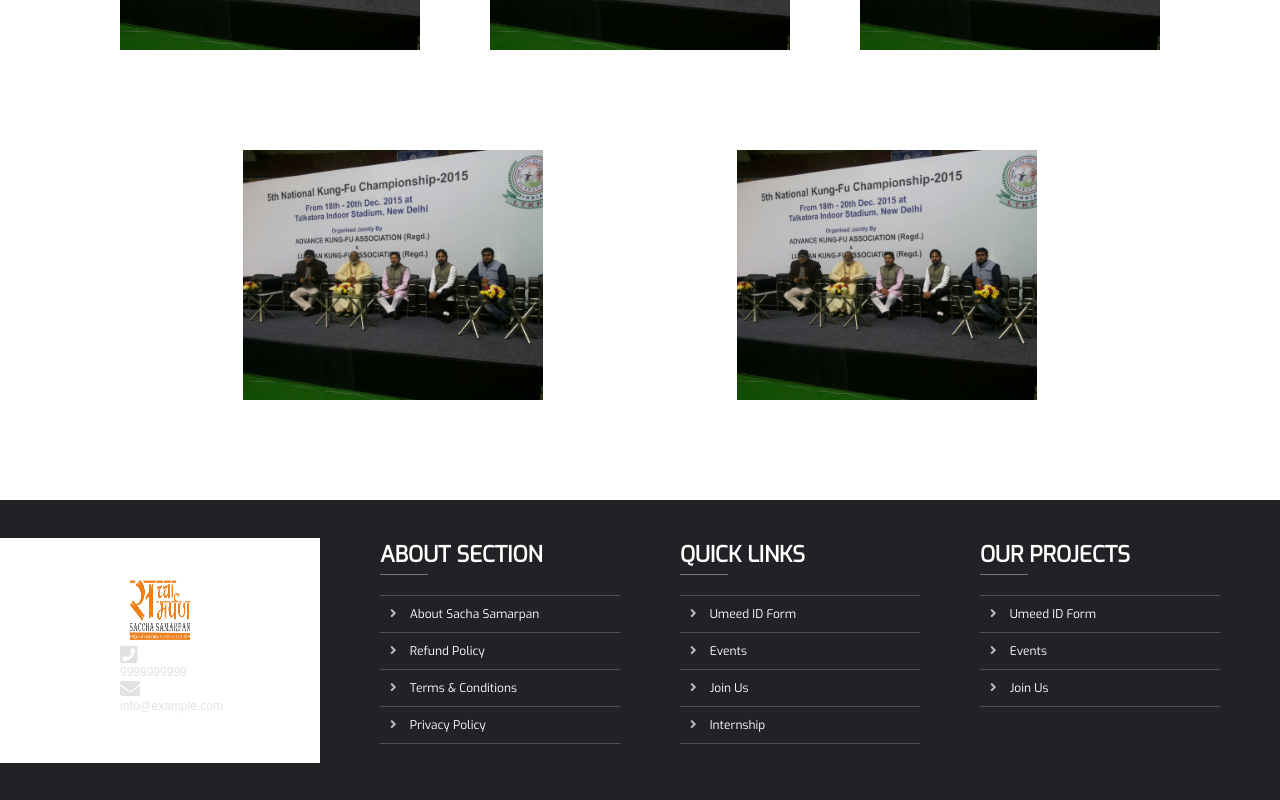
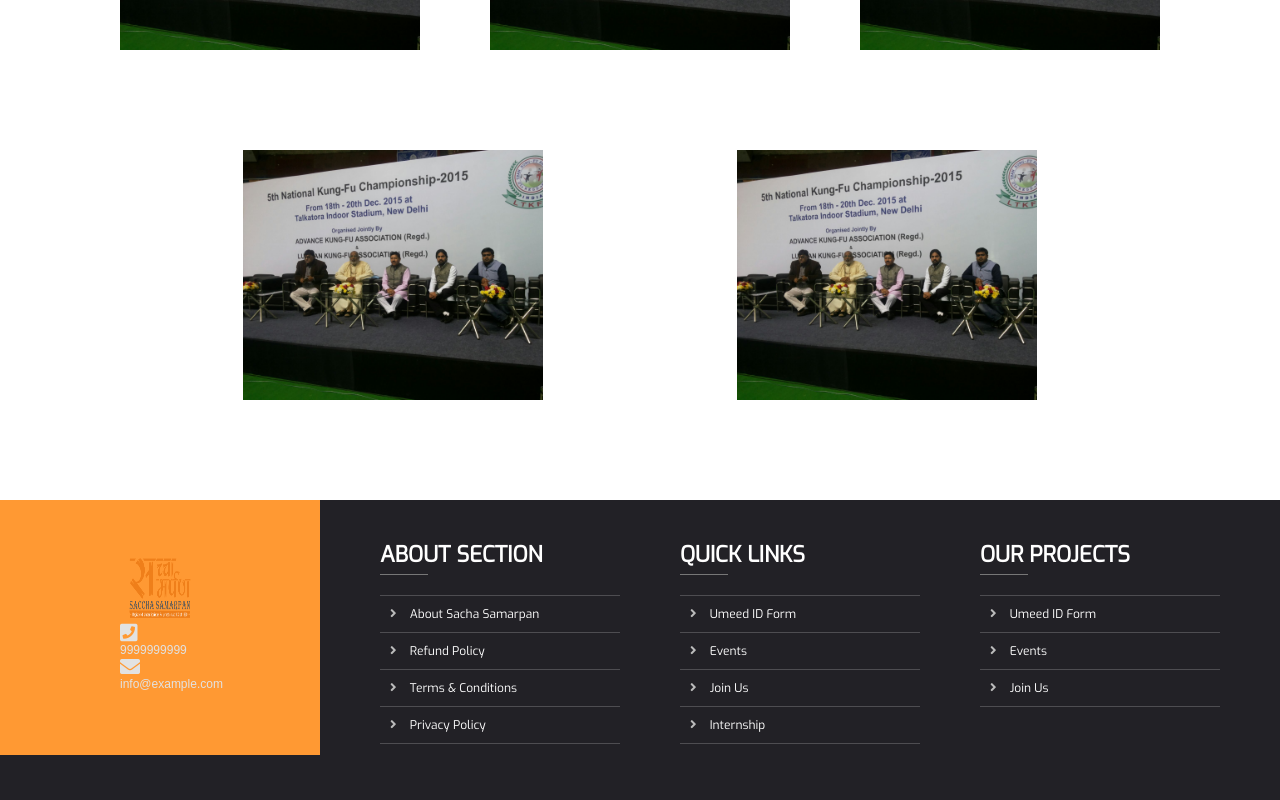
Before and after one commit to riverrz/sacha-samarpan-ngo, a React app in the folder client/: page / in a window 1280 px wide. Shown: the part 1980-2780 px from the top of the page. Built offline with nearby package versions, Linux system fonts and the light colour scheme.

Commit message:
Improved duration of download now button and align items to flex start in footer

```diff
--- a/client/src/components/Footer/Footer.css
+++ b/client/src/components/Footer/Footer.css
@@ -3,18 +3,18 @@
   height: 30rem;
   display: flex;
   flex-direction: row;
-  align-items: center;
+  align-items: flex-start;
   color: #e2e2e2;
 }
 .footer__left {
-  height: 75%;
+  height: 85%;
   width: 100%;
   flex: 1;
   display: flex;
   flex-direction: column;
   justify-content: center;
   align-items: center;
-  background-color: #fff;
+  background-color: #ff9933;
 }
 .footer__right {
   height: 100%;
--- a/client/src/components/Maintext/Maintext.css
+++ b/client/src/components/Maintext/Maintext.css
@@ -60,15 +60,15 @@
   font-size: 1.5rem;
   color: white;
   border-radius: 20px;
-  transition: all 0.3s ease;
-  box-shadow: 0.05rem 0.5rem 2rem rgba(0, 0, 0, 0.5);
+  transition: transform 0.2s, background-color 0.4s;
+  box-shadow: 0rem 0.5rem 1.5rem rgba(0, 0, 0, 0.5);
 }
 .Memberform button:hover {
   background-color: #008000;
 }
 .Memberform button:active {
   transform: translateY(4px);
-  box-shadow: 0 0.2rem 1rem rgba(0, 0, 0, 0.5);
+  box-shadow: 0 0.4rem 1.2rem rgba(0, 0, 0, 0.5);
 }
 ::selection {
   color: #008000;
```
Also changed, not shown: client/src/assets/Ashok Chakra.png (added).
